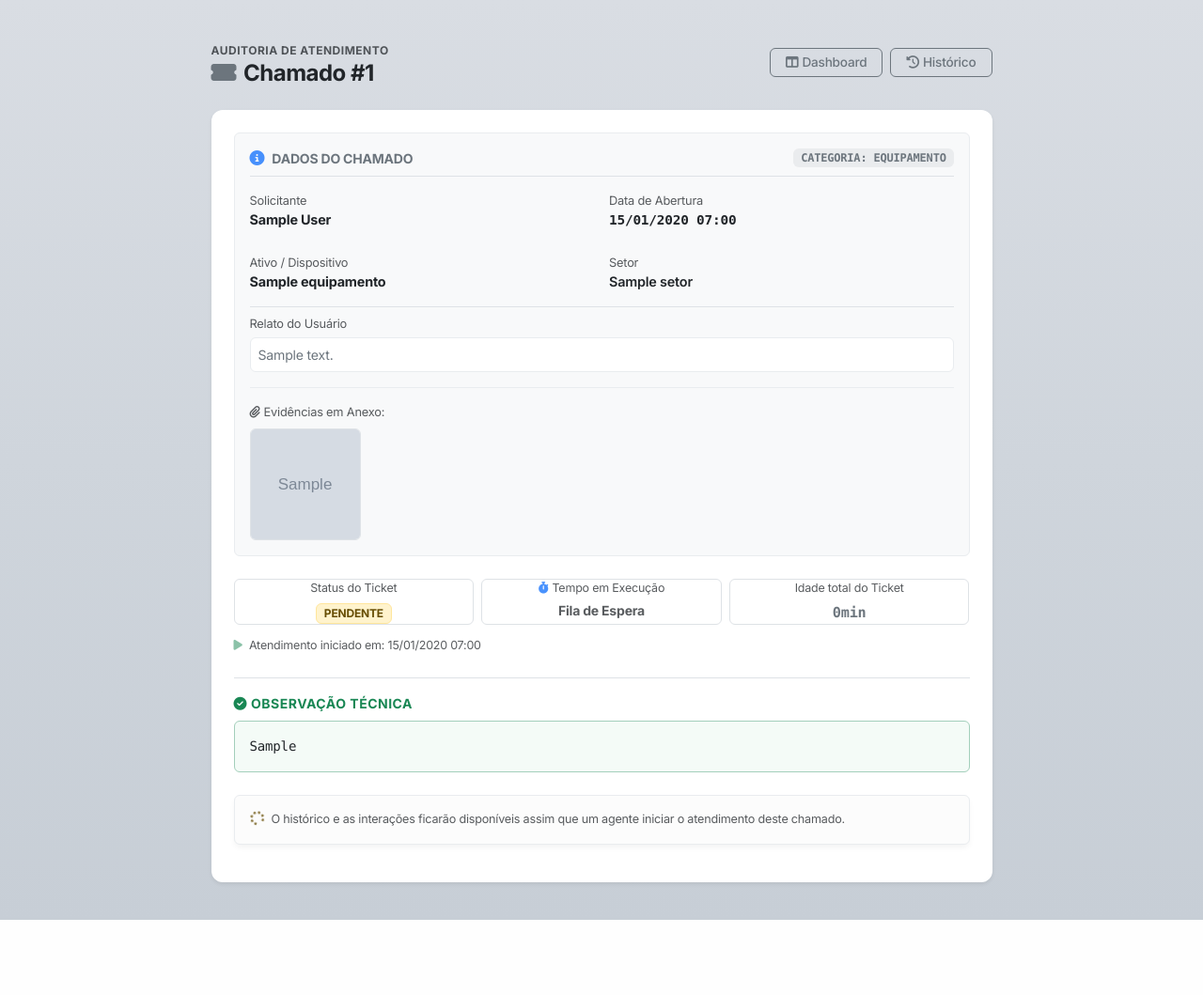
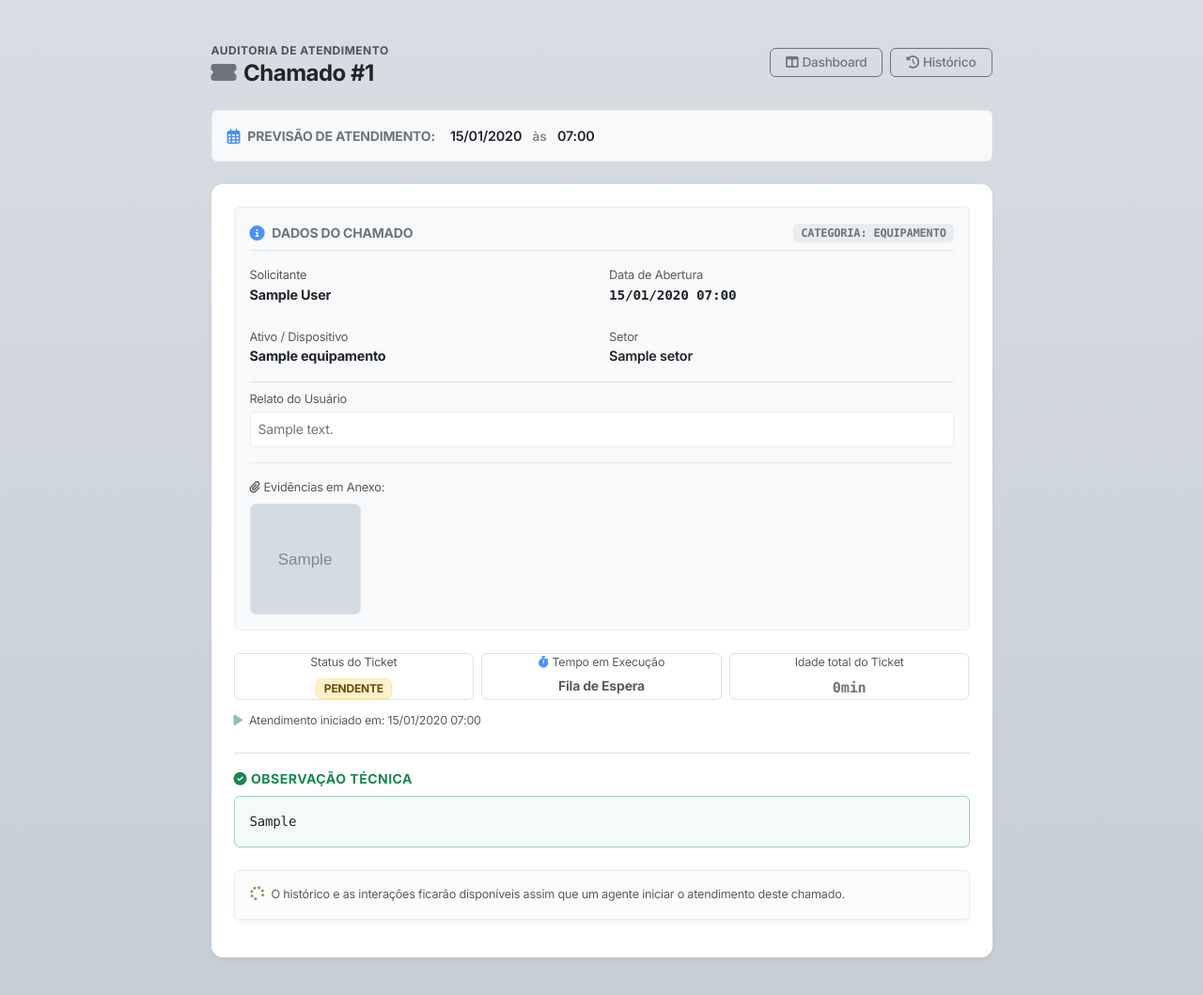
Before and after one commit to Luannz/Help_Desk_TI, a Django app: page /historico/chamado/1/ in a window 1280 px wide. Shown: the whole page at 94% size. Before the commit the page ends 979 px from the top, so only its background shows below. Run offline with Django 5.2, Linux system fonts and the light colour scheme; tables that the repository leaves empty hold one stand-in row (values such as "Sample post"); grey boxes marked "Sample" are stand-in pictures; some libraries are stand-ins or nearby versions.

Commit message:
implementei a função de previsão de atendimento e ajustei a ordenação da tela de historico pra alfabética

```diff
--- a/chamados_ti/models.py
+++ b/chamados_ti/models.py
@@ -138,7 +138,7 @@ class Chamado(models.Model):
 
     status = models.CharField(max_length=20, choices=STATUS_CHOICES, default='pendente')
     prioridade = models.IntegerField(default=3, choices=PRIORIDADE_CHOICES)
-
+    previsao_atendimento = models.DateTimeField('Previsão de Atendimento', null=True, blank=True)
     criado_em = models.DateTimeField(auto_now_add=True)
     atualizado_em = models.DateTimeField(auto_now=True)
     iniciado_em = models.DateTimeField(null=True, blank=True)
--- a/chamados_ti/templates/chamados_ti/detalhe_chamado.html
+++ b/chamados_ti/templates/chamados_ti/detalhe_chamado.html
@@ -28,6 +28,30 @@
                 </div>
                 {% endif %}
             </div>
+            {% if chamado.status == 'pendente' %}
+                <div class="bg-light p-3 rounded mb-4 border border-light-subtle" style="border-radius: 8px;">
+                    <div class="d-flex align-items-center text-secondary">
+                        <i class="far fa-calendar-alt me-2 text-primary opacity-75"></i>
+                        <span class="fw-bold small text-uppercase me-3">Previsão de Atendimento:</span>
+
+                        <span class="fw-semibold text-dark" style="font-size: 0.9rem;">
+                            {% if chamado.previsao_atendimento %}
+                                <span class="fw-semibold text-dark" style="font-size: 0.9rem;">
+                                    {{ chamado.previsao_atendimento|date:"d/m/Y" }}
+
+                                    <span class="text-muted mx-2 opacity-75" style="font-size: 0.85rem;">às</span>
+
+                                    {{ chamado.previsao_atendimento|date:"H:i" }}
+                                </span>
+                            {% else %}
+                                <span class="text-muted fw-normal fst-italic" style="font-size: 0.85rem;">
+                                    Aguardando definição
+                                </span>
+                            {% endif %}
+                        </span>
+                    </div>
+                </div>
+            {% endif %}
 
             <div class="card border-0 shadow-sm" style="border-radius: 12px;">
                 <div class="card-body p-4 text-dark">
--- a/chamados_ti/templates/chamados_ti/historico_usuario.html
+++ b/chamados_ti/templates/chamados_ti/historico_usuario.html
@@ -127,7 +127,7 @@
                                 </div>
                             </td>
 
-                            <td class="py-3">
+                            <td class="py-3 align-middle">
                                 <span class="badge {% if chamado.status == 'pendente' %}bg-warning-subtle text-warning-emphasis{% elif chamado.status == 'em_progresso' %}bg-primary-subtle text-primary-emphasis{% else %}bg-success-subtle text-success-emphasis{% endif %} px-2 py-1 fw-bold rounded text-uppercase" style="font-size: 0.65rem; letter-spacing: 0.3px;">
                                     {{ chamado.get_status_display }}
                                 </span>
--- a/chamados_ti/views.py
+++ b/chamados_ti/views.py
@@ -12,6 +12,7 @@ from .models import Usuario, Setor, Equipamento, Chamado, ImagemChamado, Mensage
 from .forms import ChamadoForm, SetorForm, EquipamentoForm, RegistroUsuarioForm, EditarPerfilForm
 from datetime import datetime, timedelta
 from django.views.decorators.http import require_POST
+from django.db.models.functions import Lower
 import os
 
 from .utils import enviar_notificacao_email  # Importa a função de notificação
@@ -468,6 +469,7 @@ def atualizar_status(request, chamado_id):
     if request.method == 'POST':
         novo_status = request.POST.get('status')
         observacoes = request.POST.get('observacoes', '')
+        previsao = request.POST.get('previsao_atendimento')
 
         if novo_status in ['pendente', 'em_progresso', 'concluido']:
             chamado.status = novo_status
@@ -481,6 +483,9 @@ def atualizar_status(request, chamado_id):
 
             if observacoes:
                 chamado.observacoes_agente = observacoes
+
+            if 'previsao_atendimento' in request.POST:
+                chamado.previsao_atendimento = previsao if previsao else None
 
             chamado.save()
             messages.success(request, 'Atualizado com sucesso!')
@@ -567,7 +572,7 @@ def historicos(request):
     # Captura dos filtros do GET
     q = request.GET.get('q') or ''
     status_filtro = request.GET.get('status') or ''
-    ordenar = request.GET.get('ordenar') or 'recente'
+    ordenar = request.GET.get('ordenar') or 'nome'
 
     # Buscamos apenas usuários que já criaram pelo menos um chamado no sistema
     usuarios = Usuario.objects.filter(chamados_criados__isnull=False).distinct()
@@ -587,11 +592,9 @@ def historicos(request):
         chamados_abertos=Count('chamados_criados', filter=Q(chamados_criados__status__in=['pendente', 'em_progresso']))
     )
 
-    # Filtro de Busca (Nome, Sobrenome, Usuário ou E-mail)
+    # Filtro de Busca (Usuário ou E-mail)
     if q:
         usuarios = usuarios.filter(
-            Q(first_name__icontains=q) |
-            Q(last_name__icontains=q) |
             Q(username__icontains=q) |
             Q(email__icontains=q)
         )
@@ -599,22 +602,22 @@ def historicos(request):
     # APLICAÇÃO DA ORDENAÇÃO SELECIONADA
     hoje = timezone.now().date()
     if ordenar == 'abertos_primeiro':
-        # Ordena pelos que mais possuem chamados em aberto (Fila + Atendimento)
         usuarios = usuarios.order_by('-chamados_abertos', F('ultima_atividade').desc(nulls_last=True))
 
     elif ordenar == 'ultimo_hoje':
-        # Ordena colocando quem abriu chamado HOJE primeiro. Os demais vêm depois
         usuarios = usuarios.annotate(
             abriu_hoje=Count('chamados_criados', filter=Q(chamados_criados__criado_em__date=hoje))
         ).order_by('-abriu_hoje', F('ultima_atividade').desc(nulls_last=True))
 
     elif ordenar == 'mais_chamados':
-        # Ordena por quem tem maior volume histórico de chamados
         usuarios = usuarios.order_by('-total_chamados', F('ultima_atividade').desc(nulls_last=True))
 
-    else: # 'recente'
-        # Ordenação padrão: Atividade mais recente primeiro
+    elif ordenar == 'recente':
         usuarios = usuarios.order_by(F('ultima_atividade').desc(nulls_last=True))
+
+    else: # 'nome' (Padrão)
+        # Ordena apenas pelo username (case-insensitive para ignorar maiúsculas/minúsculas)
+        usuarios = usuarios.order_by(Lower('username'))
 
     # ================= LOGICA DA PAGINAÇÃO =================
     itens_por_pagina = 10  # quantidade de usuários por página
```
Also changed, not shown: chamados_ti/templates/chamados_ti/agente_dashboard.html (+14 -0 lines), chamados_ti/templates/chamados_ti/atualizar_status.html (+31 -0 lines), chamados_ti/templates/chamados_ti/historicos.html (+7 -5 lines), chamados_ti/templates/chamados_ti/solicitante_dashboard.html (+14 -0 lines), chamados_ti/migrations/0014_chamado_previsao_atendimento.py (added), chamados_ti/migrations/0015_alter_chamado_previsao_atendimento.py (added).
